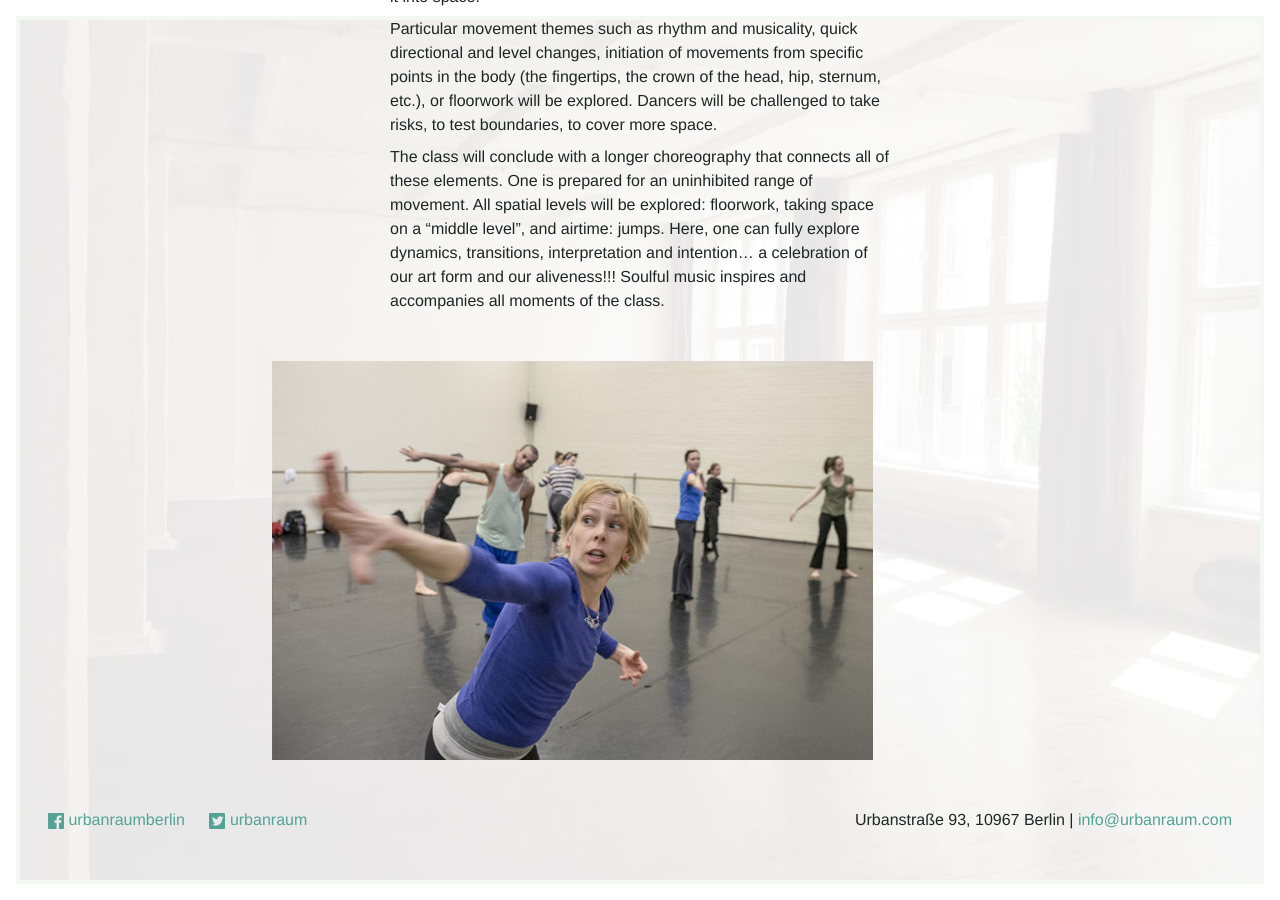
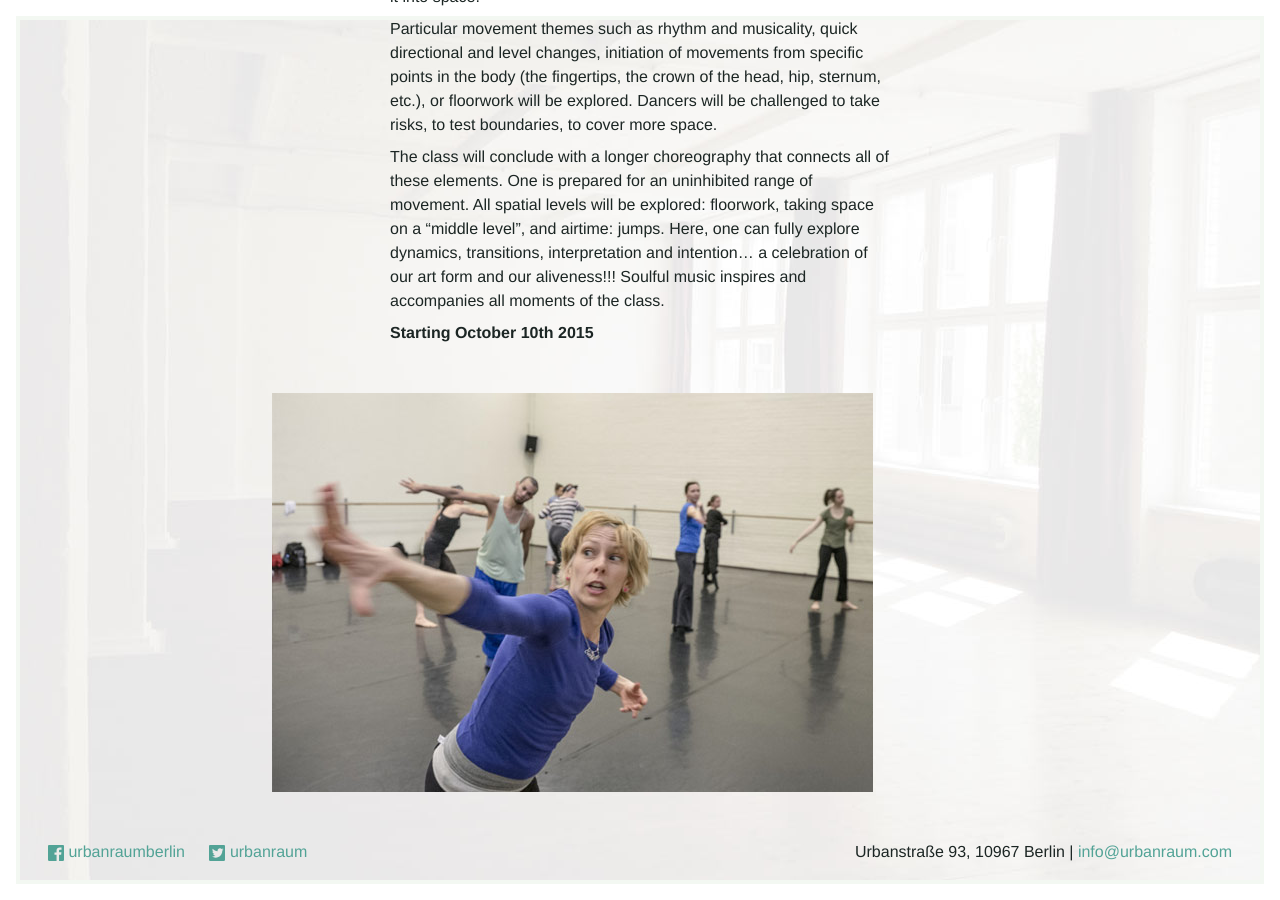
Before and after one commit to Kriesse/urbanraum, a Jekyll site: the page built from _classes/profitraining.md, in a window 1280 px wide and 900 px high, scrolled down 973 px. Built offline with Jekyll 4.4.1, drawn with Linux system fonts in a browser that asks for light colours; nearby versions of some CDN libraries.

Commit message:
add date to profitraining

```diff
--- a/_classes/profitraining.md
+++ b/_classes/profitraining.md
@@ -39,6 +39,9 @@ Particular movement themes such as rhythm and musicality, quick directional and
 <p>
 The class will conclude with a longer choreography that connects all of these elements. One is prepared for an uninhibited range of movement. All spatial levels will be explored: floorwork, taking space on a “middle level”, and airtime: jumps. Here, one can fully explore dynamics, transitions, interpretation and intention… a celebration of our art form and our aliveness!!! Soulful music inspires and accompanies all moments of the class.
 </p>
+<p>
+  <b>Starting October 10th 2015</b>
+</p>
 '
 
 description_de: '
@@ -57,6 +60,9 @@ Particular movement themes such as rhythm and musicality, quick directional and
 <p>
 The class will conclude with a longer choreography that connects all of these elements. One is prepared for an uninhibited range of movement. All spatial levels will be explored: floorwork, taking space on a “middle level”, and airtime: jumps. Here, one can fully explore dynamics, transitions, interpretation and intention… a celebration of our art form and our aliveness!!! Soulful music inspires and accompanies all moments of the class.
 </p>
+<p>
+  <b>Starting October 10th 2015</b>
+</p>
 '
 
 teacher: "Jennifer Mann"
```
